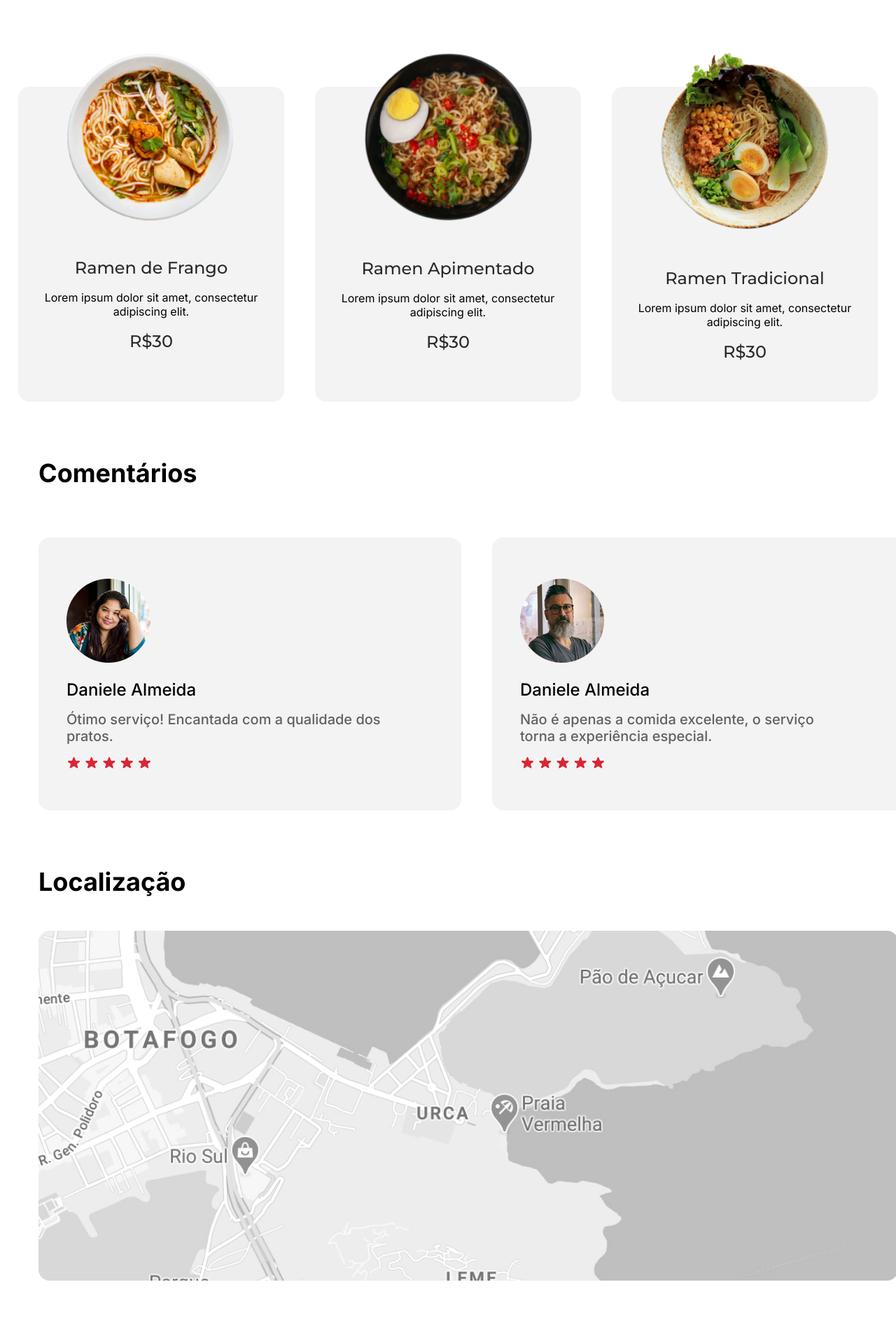
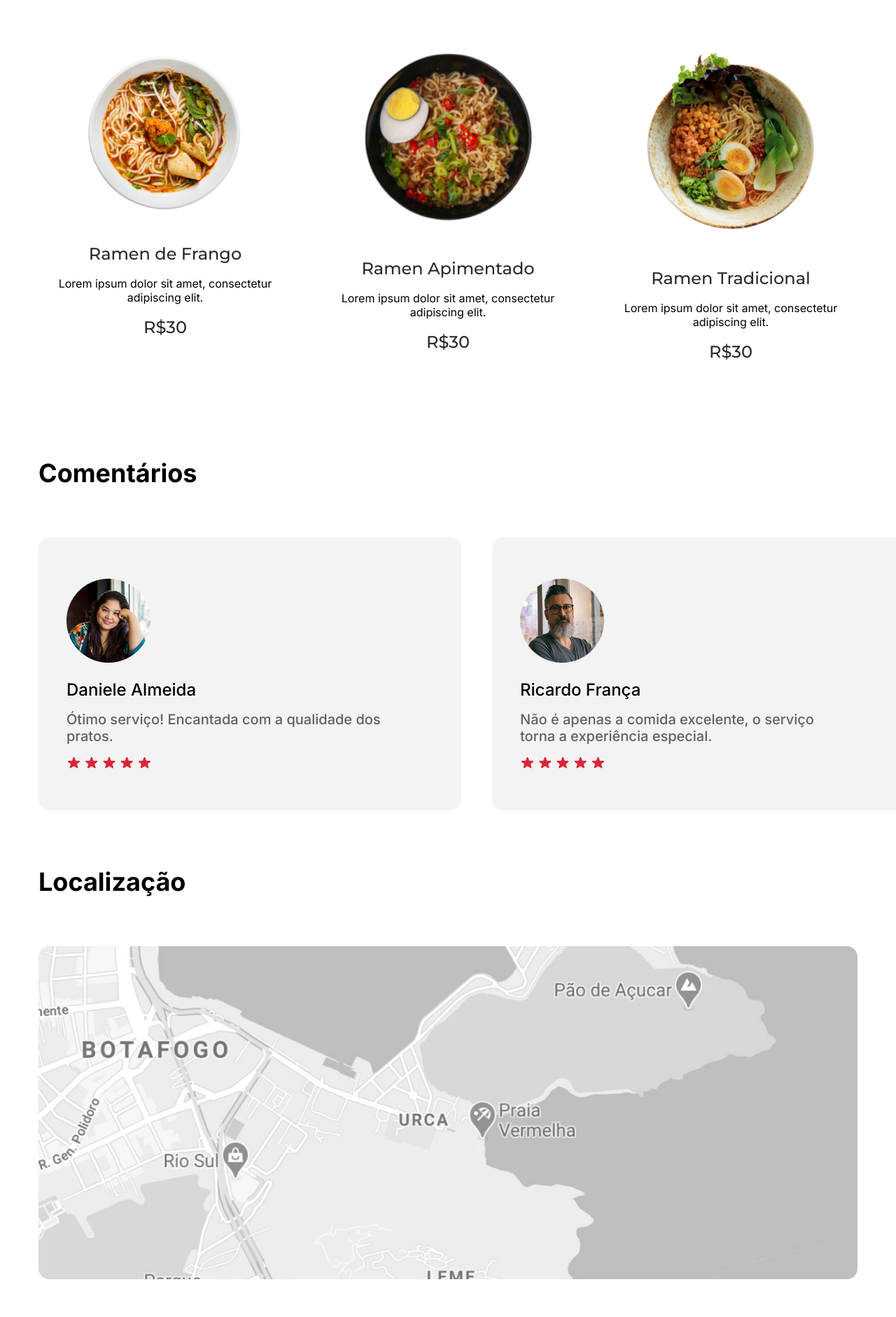
Before and after one commit to brennerpaiva/-japanese-restaurant, a Next.js app: page / in a window 1280 px wide. Shown: the part 1360-3242 px from the top of the page at 70% size. Built offline with nearby package versions, Linux system fonts and the light colour scheme.

Commit message:
style: new width of cards and images

```diff
--- a/src/components/Comments/comments.jsx
+++ b/src/components/Comments/comments.jsx
@@ -18,7 +18,7 @@ export default function Comments() {
         </div>
         <div className={Styles.card}>
           <Image src={SecondProfileImage} width={120} />
-          <span>Daniele Almeida</span>
+          <span>Ricardo França</span>
           <p>
             Não é apenas a comida excelente, o serviço torna a experiência
             especial.
--- a/src/components/Location/location.jsx
+++ b/src/components/Location/location.jsx
@@ -9,7 +9,7 @@ export default function Location() {
     <div className={Styles.container}>
       <h1>Localização</h1>
       <div className={Styles.location}>
-        <Image src={MapImage} width={1228} />
+        <Image src={MapImage} width={1170} />
         <div className={Styles.input}>
           <Image src={MapIcon} width={30} />
           <input type="text" placeholder="Localização para entrega" />
--- a/src/components/Location/styles.module.scss
+++ b/src/components/Location/styles.module.scss
@@ -4,11 +4,9 @@
     margin: 0 auto;
     flex-direction: column;
     padding: 40px 20px;
-    align-items: start;
 
     h1 {
         font-size: 36px;
-        margin-bottom: 48px;
     }
 }
 
@@ -16,6 +14,7 @@
     display: flex;
     flex-direction: column;
     align-items: center;
+    margin-top: 70px;
 }
 
 .input {
--- a/src/components/MostPopular/mostPopular.jsx
+++ b/src/components/MostPopular/mostPopular.jsx
@@ -12,7 +12,7 @@ export default function MostPopular() {
       <div className={Styles.cardRow}>
         <div className={Styles.card}>
           <div className={Styles.cardImage}>
-            <Image src={FirstCardImage} width={240} />
+            <Image src={FirstCardImage} width={220} />
           </div>
           <span>Ramen de Frango</span>
           <p>Lorem ipsum dolor sit amet, consectetur adipiscing elit.</p>
--- a/src/components/MostPopular/styles.module.scss
+++ b/src/components/MostPopular/styles.module.scss
@@ -18,13 +18,13 @@
 }
 
 .card {
-    width: 380px;
+    width: 360px;
     height: 450px;
     margin-top: 160px;
     text-align: center;
     align-items: center;
     justify-content: center;
-    background: #F3F3F3;
+    background: var(--grayLight);
     border-radius: 16px;
     cursor: pointer;
 
```
